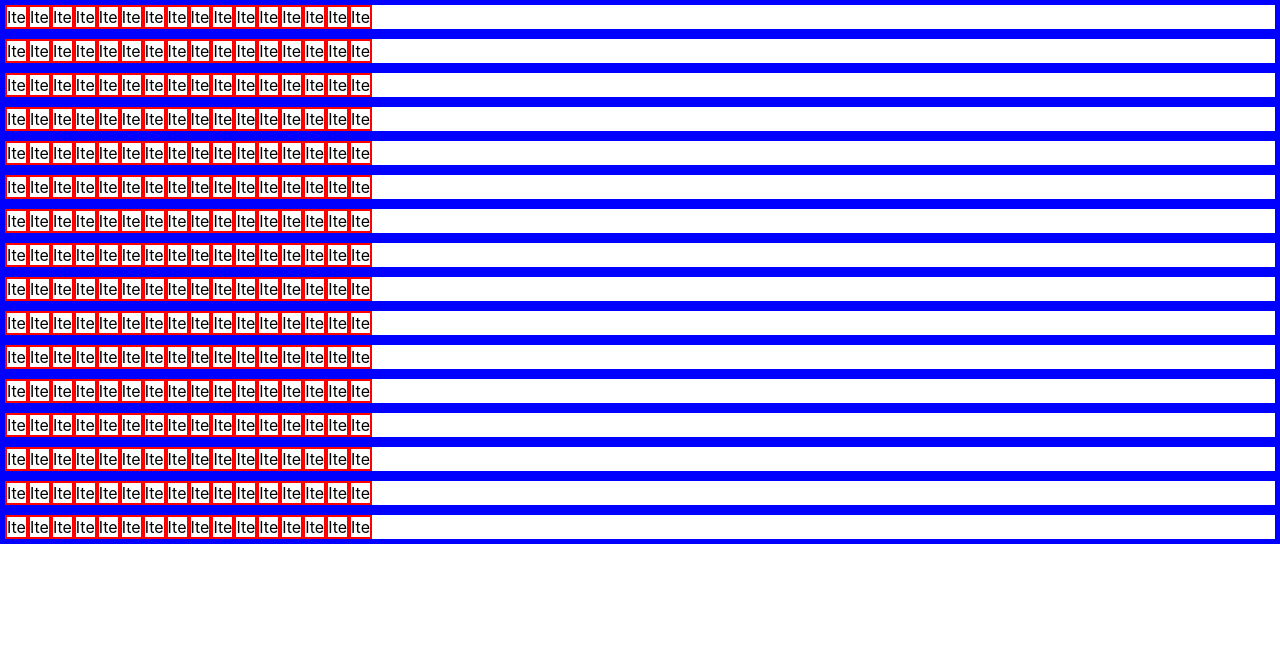
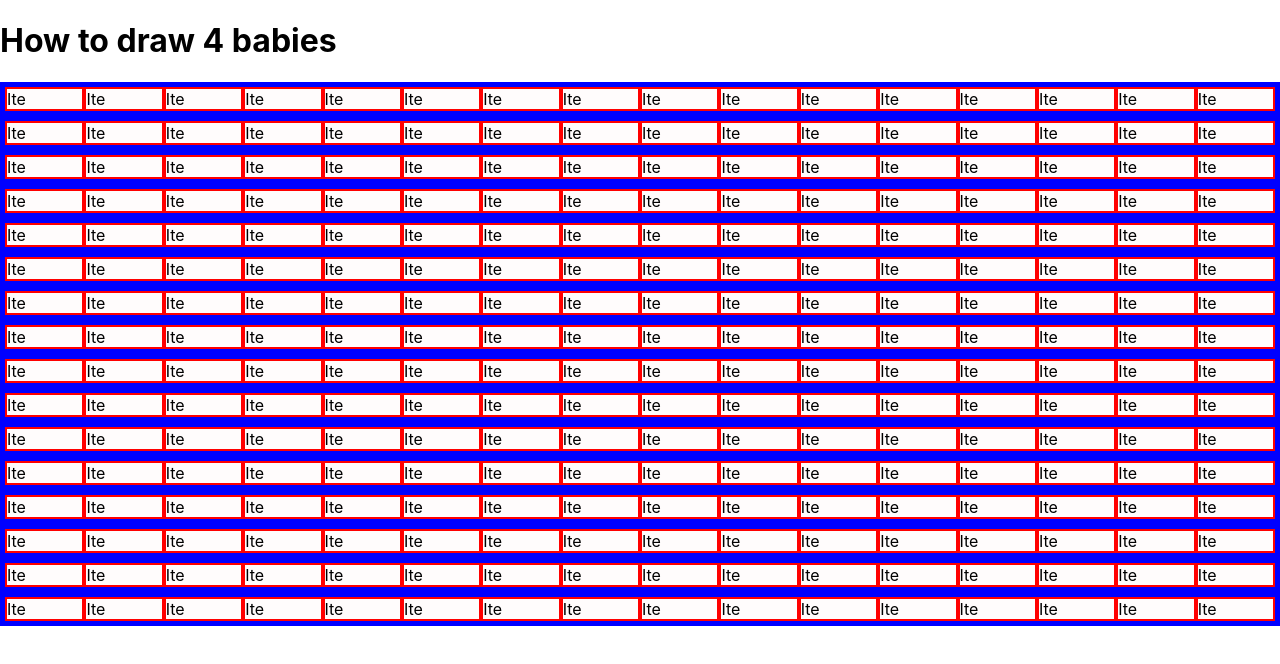
Before and after one commit to ducky-fish/Odin_Project_GH, a React (Create React App) app in the folder Etch_a_Sketch/etchsketch/: page / in a window 1280 px wide. Shown: the top 664 px of the page. Built offline with nearby package versions, Linux system fonts and the light colour scheme.

Commit message:
Fixed html not taking up entire height of viewport

```diff
--- a/Etch_a_Sketch/etchsketch/public/index.html
+++ b/Etch_a_Sketch/etchsketch/public/index.html
@@ -1,9 +1,9 @@
 <!DOCTYPE html>
-<html lang="en">
+<html lang="en" >
   <head>
     <meta charset="utf-8" />
     <link rel="icon" href="%PUBLIC_URL%/favicon.ico" />
-    <meta name="viewport" content="width=device-width, initial-scale=1" />
+    <meta name="viewport" content="width=device-width, height=device-height" />
     <meta name="theme-color" content="#000000" />
     <meta
       name="description"
@@ -27,7 +27,6 @@
     <title>React App</title>
   </head>
   <body>
-    <noscript>You need to enable JavaScript to run this app.</noscript>
     <div id="root"></div>
     <!--
       This HTML file is a template.
--- a/Etch_a_Sketch/etchsketch/src/App.css
+++ b/Etch_a_Sketch/etchsketch/src/App.css
@@ -2,34 +2,30 @@
   text-align: center;
 }
 
-.App-logo {
-  height: 40vmin;
-  pointer-events: none;
+.viewport{
+  width: device-width;
+  height: device-height;
 }
 
-@media (prefers-reduced-motion: no-preference) {
-  .App-logo {
-    animation: App-logo-spin infinite 20s linear;
-  }
+.WebContainer{
+  display: block flex;
+  flex-direction: column;
+  margin: 0 auto;
 }
 
-.App-header {
-  background-color: #282c34;
-  min-height: 100vh;
-  display: flex;
-  flex-direction: column;
-  align-items: center;
-  justify-content: center;
-  font-size: calc(10px + 2vmin);
-  color: white;
-}
 
-.App-link {
-  color: #61dafb;
-}
+html{
+  height: 100%;
+ }
+
+ body{
+  height: 100%;
+  position: relative;
+ }
 
 .Container {
   display: block flex;
+  flex: 1;
   flex-wrap: wrap;
   flex-direction: row;
   justify-content: flex-start;
@@ -38,7 +34,8 @@
 
 .Item {
   border: 2px solid red;
-  background-color: white;
+  background-color: rgb(255, 251, 251, 0.797);
+  flex: 1;
 }
 
 @keyframes App-logo-spin {
--- a/Etch_a_Sketch/etchsketch/src/App.js
+++ b/Etch_a_Sketch/etchsketch/src/App.js
@@ -3,22 +3,30 @@ import './App.css';
 
 function App() {
   const rows = [];
-  for (let i = 0; i < 16; i++){
+  for (let i = 0; i < 16; i++) {
     rows.push(<FlexContainer />);
   }
 
   return (
     <>
+      <h1>How to draw 4 babies</h1>
+      <div className='WebContainer'>
+
         {rows}
+
+      </div>
     </>
+
+
+
   );
 }
 
-function FlexContainer(){
+function FlexContainer() {
   return <div className='Container'> <FlexItem /> </div>
+}
 
-}
-function FlexItem(){
+function FlexItem() {
   const columns = [];
   for (let j = 0; j < 16; j++) {
     columns.push(<div className='Item'>Ite</div>);
```
